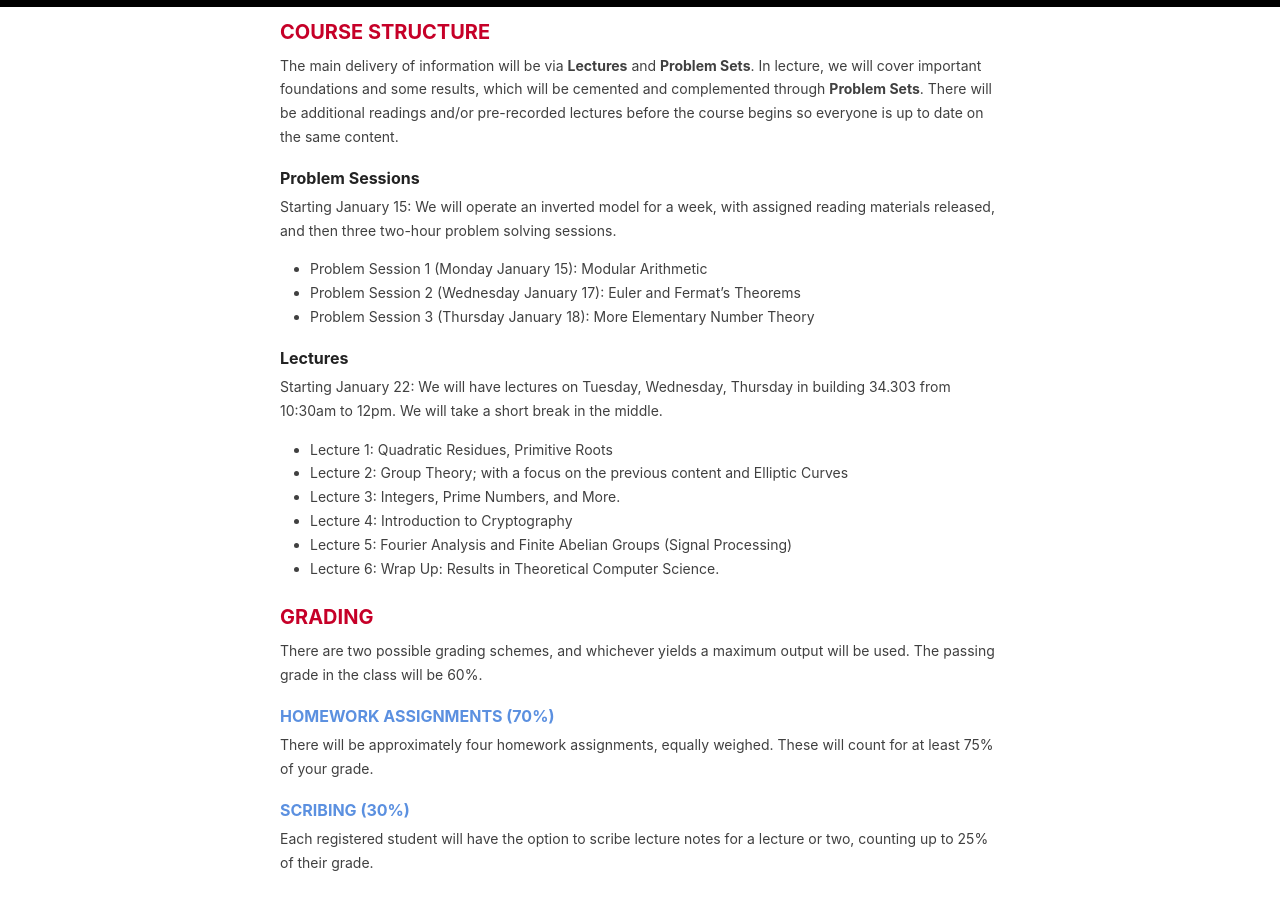
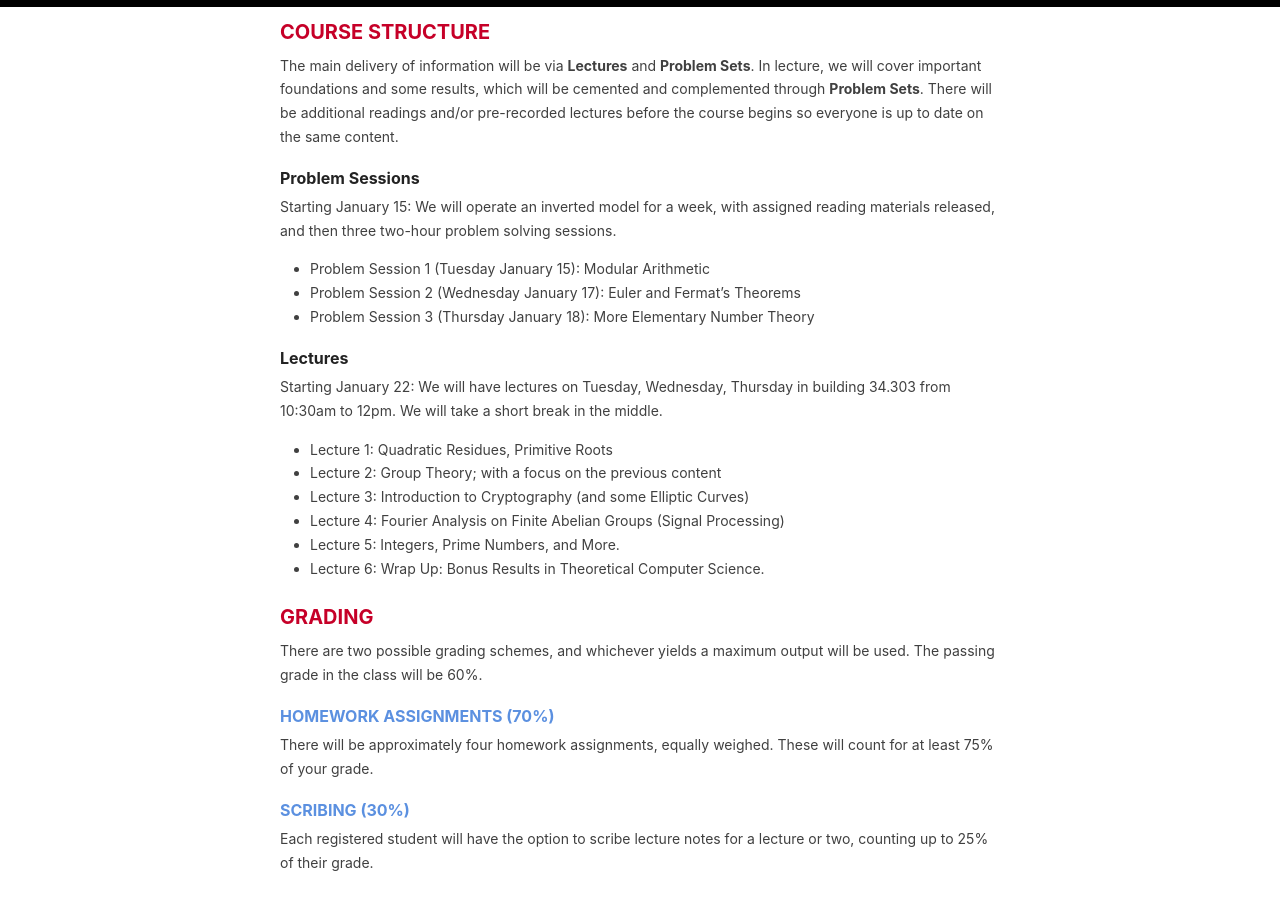
Before and after one commit to 6s096-iap24/6s096-iap24.github.io, a Jekyll site: the page built from _pages/syllabus.md, in a window 1280 px wide and 900 px high, scrolled down 925 px. Built offline with Jekyll 4.4.1, drawn with Linux system fonts in a browser that asks for light colours.

Commit message:
Update syllabus.md

```diff
--- a/_pages/syllabus.md
+++ b/_pages/syllabus.md
@@ -31,7 +31,7 @@ The main delivery of information will be via **Lectures** and **Problem Sets**.
 
 Starting January 15:
 We will operate an inverted model for a week, with assigned reading materials released, and then three two-hour problem solving sessions.
-- Problem Session 1 (Monday January 15): Modular Arithmetic
+- Problem Session 1 (Tuesday January 15): Modular Arithmetic
 - Problem Session 2 (Wednesday January 17): Euler and Fermat's Theorems
 - Problem Session 3 (Thursday January 18): More Elementary Number Theory
 
@@ -41,11 +41,11 @@ Starting January 22:
 We will have lectures on Tuesday, Wednesday, Thursday in building 34.303 from 10:30am to 12pm. We will take a short break in the middle.
 
 - Lecture 1: Quadratic Residues, Primitive Roots
-- Lecture 2: Group Theory; with a focus on the previous content and Elliptic Curves
-- Lecture 3: Integers, Prime Numbers, and More.
-- Lecture 4: Introduction to Cryptography
-- Lecture 5: Fourier Analysis and Finite Abelian Groups (Signal Processing)
-- Lecture 6: Wrap Up: Results in Theoretical Computer Science.
+- Lecture 2: Group Theory; with a focus on the previous content
+- Lecture 3: Introduction to Cryptography (and some Elliptic Curves)
+- Lecture 4: Fourier Analysis on Finite Abelian Groups (Signal Processing)
+- Lecture 5: Integers, Prime Numbers, and More.
+- Lecture 6: Wrap Up: Bonus Results in Theoretical Computer Science.
 
 ## GRADING
 There are two possible grading schemes, and whichever yields a maximum output will be used. The passing grade in the class will be 60%.
```
